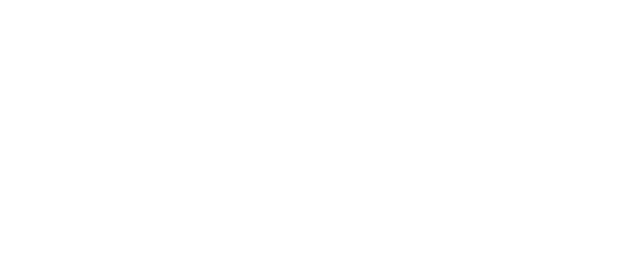
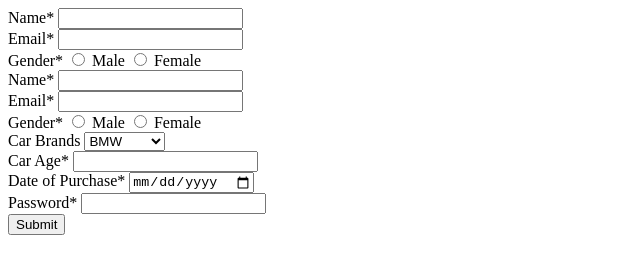
Before and after one commit to acciojob/car-insurance-form-rohitupskills, a website: page main.html in a window 1280 px wide. Shown: the whole page, without its empty margins (0-640 px from the left). Drawn offline with Linux system fonts and the light colour scheme.

Commit message:
created a submission

```diff
--- a/main.html
+++ b/main.html
@@ -8,8 +8,58 @@
 
 <body>
 	<!-- the entire body must be written by student -->
+    <form method="POST" action="/submit">
+        <label for="name">Name*</label>
+        <input type="text" id="name" name="name" required>
+        <br>
+
+        <label for="email">Email*</label>
+        <input type="email" id="email" name="email" required>
+        <br>
+
+        <label for="gender">Gender*</label>
+        <input type="radio" id="gender" name="gender" value="male" required> Male
+        <input type="radio" id="gender" name="gender" value="female"> Female
+        <br>
+
+        <label for="laptop"><form method="POST" action="/submit">
+    <label for="name">Name*</label>
+    <input type="text" id="name" name="name" required>
+    <br>
+
+    <label for="email">Email*</label>
+    <input type="email" id="email" name="email" required>
+    <br>
+
+    <label for="gender">Gender*</label>
+    <input type="radio" id="gender" name="gender" value="male" required> Male
+    <input type="radio" id="gender" name="gender" value="female"> Female
+    <br>
+
+    <label for="cars">Car Brands</label>
+    <select id="cars" name="cars">
+      <option value="BMW">BMW</option>
+      <option value="Audi">Audi</option>
+      <option value="Mercedez">Mercedez</option>
+    </select>
+    <br>
+
+    <label for="carage">Car Age*</label>
+    <input type="number" id="carage" name="age" required>
+    <br>
+
+    <label for="dop">Date of Purchase*</label>
+    <input type="date" id="dop" name="dop" required>
+    <br>
+
+    <label for="password">Password*</label>
+    <input type="password" id="password" name="password" required>
+    <br>
+
+    <button type="submit">Submit</button>
+
     <script type="text/javascript" src="./script.js">
-</script>
+    </script>
 
 </body>
 
```
